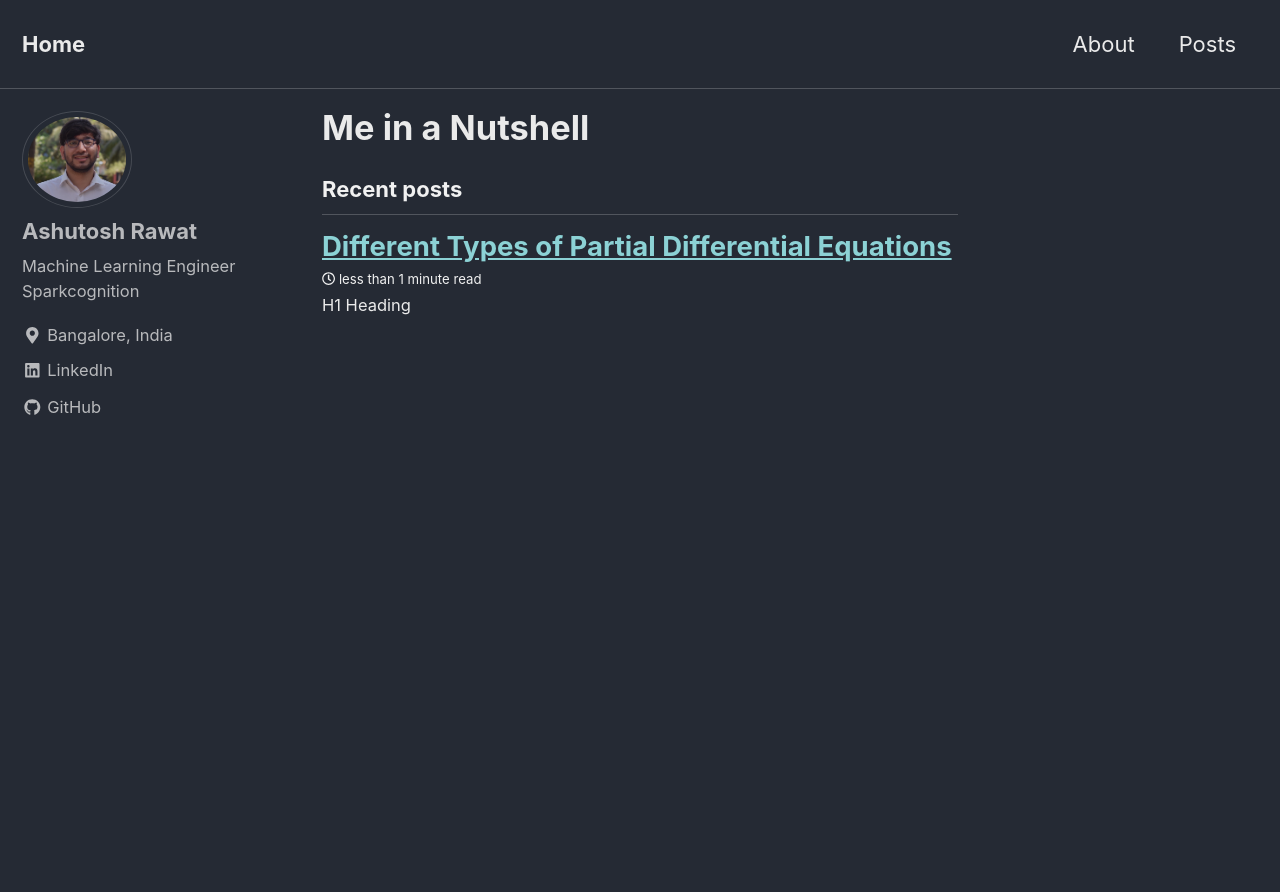
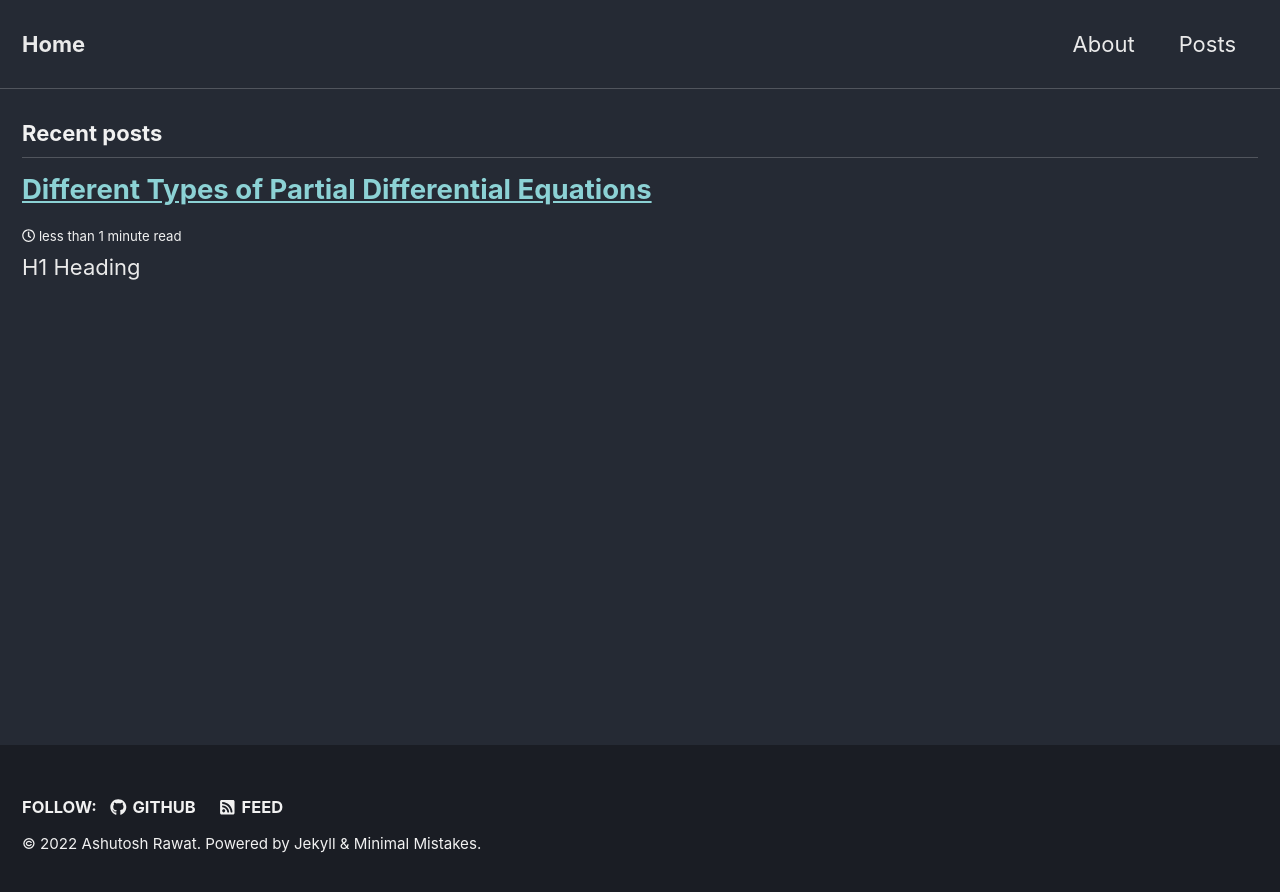
Before and after one commit to ashutoshrawat/ashutoshrawat.github.io, a Jekyll site: the page built from index.html, in a window 1280 px wide and 900 px high. Shown: the top 892 px of the window. Built offline with Jekyll 4.4.1, drawn with Linux system fonts in a browser that asks for light colours; nearby versions of some CDN libraries; the list of posts is cut into pages by our own code.

Commit message:
changed layout and assets

```diff
--- a/_config.yml
+++ b/_config.yml
@@ -101,7 +101,7 @@
 # Site Author
 author:
   name             : "Ashutosh Rawat"
-  avatar           : "/images/profile.jpg" # path of avatar image, e.g. "/assets/images/bio-photo.jpg"
+  avatar           : "/assets/images/profile.jpg" # path of avatar image, e.g. "/assets/images/bio-photo.jpg"
   bio              : "Machine Learning Engineer\nSparkcognition"
   location         : "Bangalore, India"
   email            :
--- a/_layouts/home.html
+++ b/_layouts/home.html
@@ -1,5 +1,5 @@
 ---
-layout: archive
+layout: splash
 ---
 
 {{ content }}
```
Also changed, not shown: assets/images/cover.png (renamed from images/cover.png), assets/images/profile.jpg (renamed from images/profile.jpg), assets/images/trees.jpg (renamed from images/trees.jpg), 6 other files.
